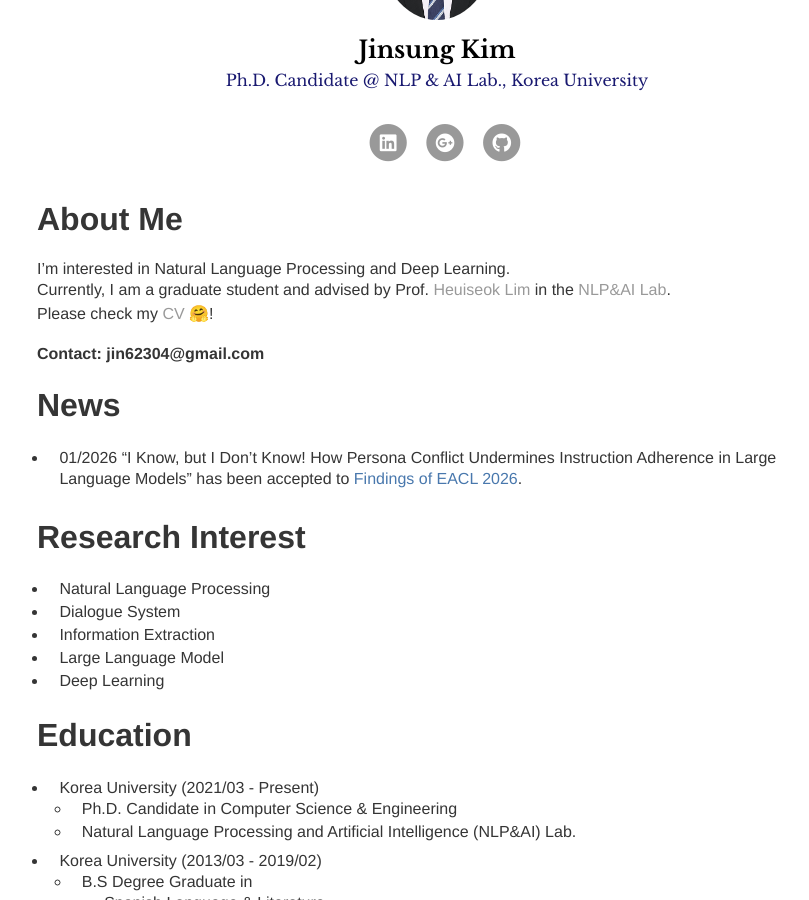
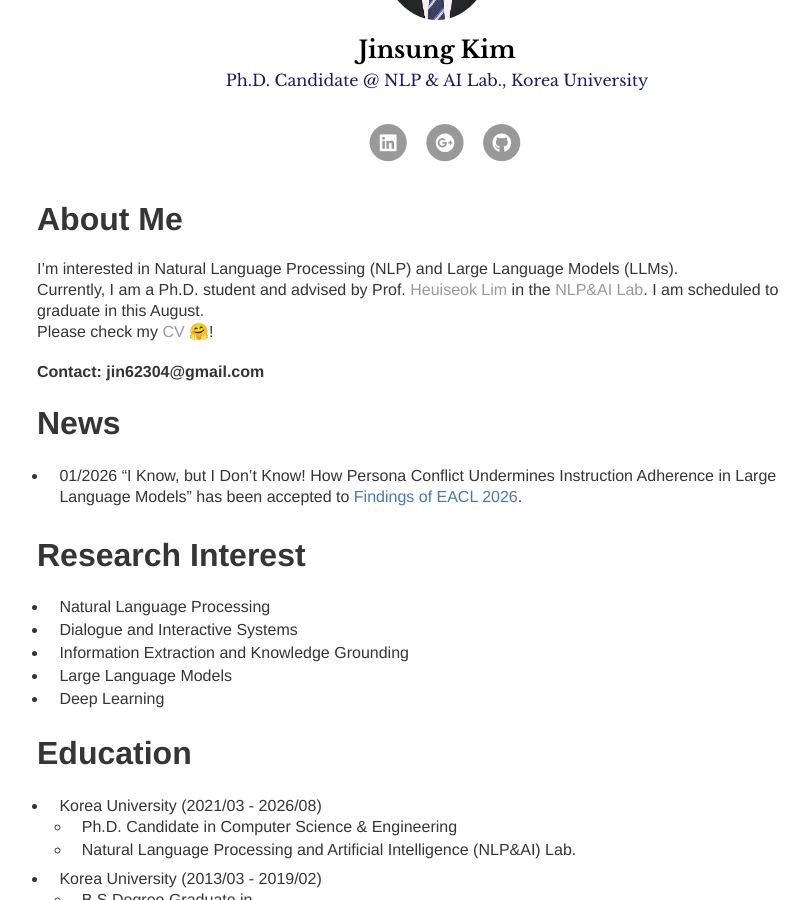
Before and after one commit to jin62304/jin62304.github.io, a Jekyll site: the page built from index.md, in a window 1280 px wide and 900 px high, scrolled down 225 px. Shown: the whole window, without its empty margins (203-1012 px from the left). Built offline with Jekyll 4.4.1, drawn with Linux system fonts in a browser that asks for light colours; our own code applies the rules of GitHub Pages for plain Markdown files.

Commit message:
updated 260620

```diff
--- a/index.md
+++ b/index.md
@@ -2,9 +2,9 @@
 layout: about
 ---
 # About Me
-I'm interested in Natural Language Processing and Deep Learning. <br /> Currently, I am a graduate student and advised by Prof. [Heuiseok Lim](https://scholar.google.co.kr/citations?user=HMTkz7oAAAAJ&hl=ko&oi=ao)  in the [NLP&AI Lab](http://nlp.korea.ac.kr/).
+I'm interested in Natural Language Processing (NLP) and Large Language Models (LLMs). <br /> Currently, I am a Ph.D. student and advised by Prof. [Heuiseok Lim](https://scholar.google.co.kr/citations?user=HMTkz7oAAAAJ&hl=ko&oi=ao)  in the [NLP&AI Lab](http://nlp.korea.ac.kr/). I am scheduled to graduate in this August.
 <br/>
-Please check my [CV](https://drive.google.com/file/d/1qs5G7LLl0xX14MxJpyFV7rT-9AVIKePO/view?usp=sharing) 🤗!
+Please check my [CV](https://drive.google.com/file/d/10VP6M1zPNI3mdls5ApnVtWdLFQnPviD-/view?usp=sharing) 🤗!
 
 **Contact: jin62304@gmail.com**
 
@@ -13,14 +13,14 @@ Please check my [CV](https://drive.google.com/file/d/1qs5G7LLl0xX14MxJpyFV7rT-9A
 
 # Research Interest
 * Natural Language Processing
-* Dialogue System
-* Information Extraction
-* Large Language Model
+* Dialogue and Interactive Systems
+* Information Extraction and Knowledge Grounding
+* Large Language Models
 * Deep Learning
 <br/>
 
 # Education
-* Korea University (2021/03 - Present)
+* Korea University (2021/03 - 2026/08)
   * Ph.D. Candidate in Computer Science & Engineering
   * Natural Language Processing and Artificial Intelligence (NLP&AI) Lab.
 
```
